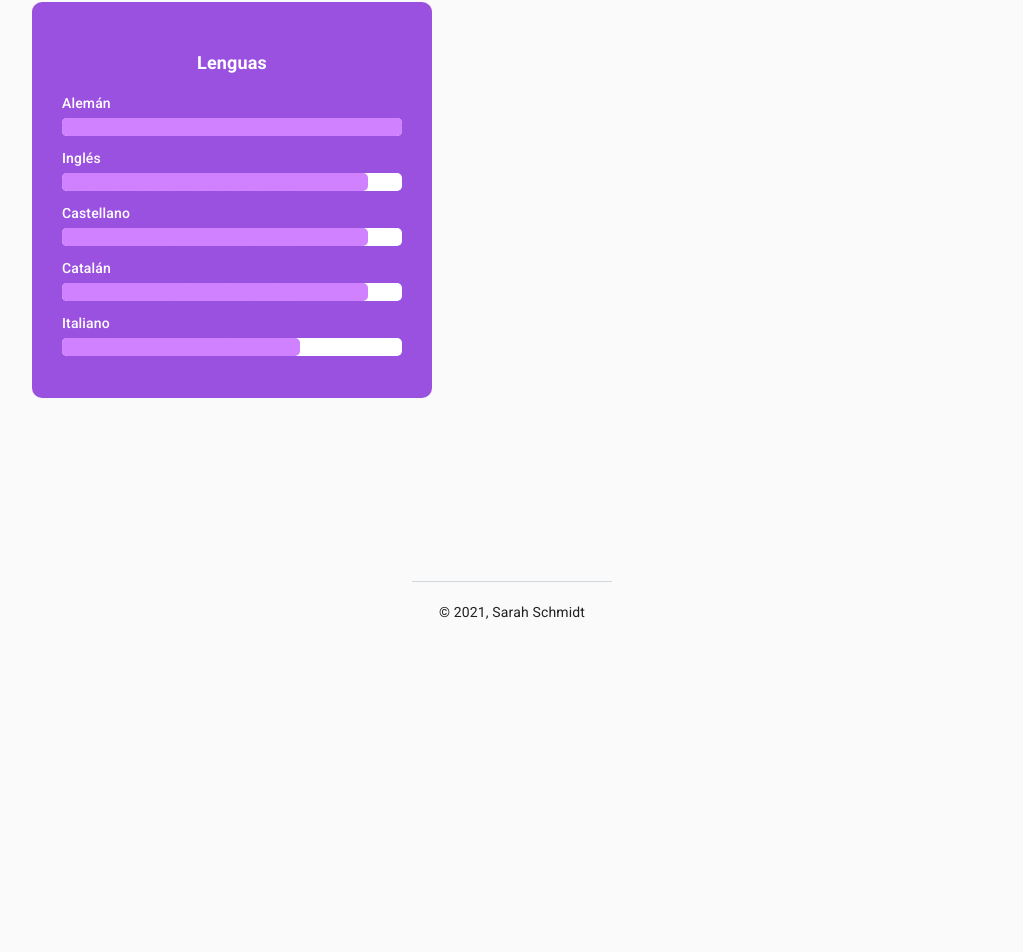
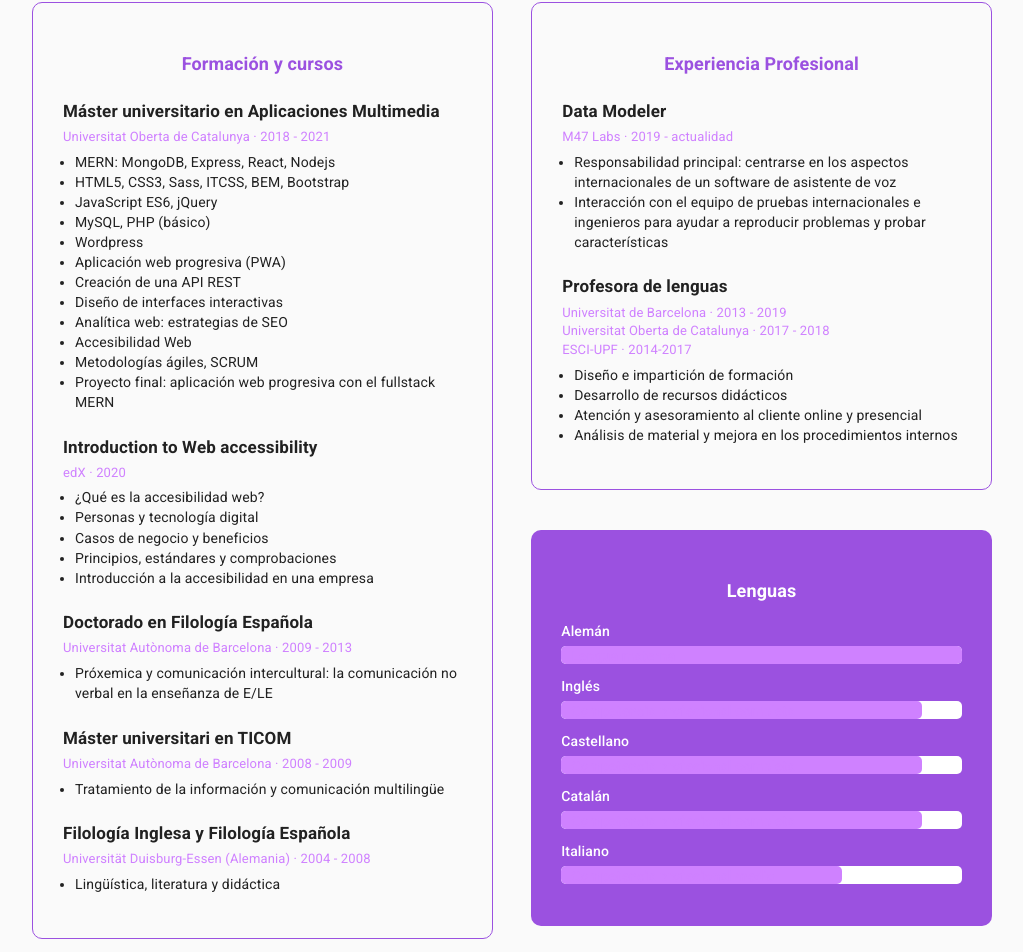
Before and after one commit to sschmidt0/portfolio, a Next.js app: page / in a window 1280 px wide. Shown: the part 1772-2724 px from the top of the page, without its empty margins (128-1151 px from the left). Before the commit the page ends 2414 px from the top, so only its background shows below. Built offline with nearby package versions, Linux system fonts and the light colour scheme.

Commit message:
added curriculum section

```diff
--- a/assets/utils/data.js
+++ b/assets/utils/data.js
@@ -48,37 +48,39 @@ export const projects = [
 
 export const curriculumInfo = [
   {
-    'work': [
+    work: [
       {
-        'title': 'Data Modeler',
-        'companies': [
+        id: 1,
+        title: 'Data Modeler',
+        companies: [
           {
-            'name': 'M47 Labs',
-            'years': '2019 - actualidad',
+            name: 'M47 Labs',
+            years: '2019 - actualidad',
           }
         ],
-        'description': [
+        description: [
           'Responsabilidad principal: centrarse en los aspectos internacionales de un software de asistente de voz',
           'Interacción con el equipo de pruebas internacionales e ingenieros para ayudar a reproducir problemas y probar características',
         ]
       },
       {
-        'title': 'Profesora de lenguas',
-        'companies': [
+        id: 2,
+        title: 'Profesora de lenguas',
+        companies: [
           {
-            'name': 'Universitat de Barcelona',
-            'years': '2013 - 2019'
+            name: 'Universitat de Barcelona',
+            years: '2013 - 2019'
           },
           {
-            'name': 'Universitat Oberta de Catalunya',
-            'years': '2017 - 2018'
+            name: 'Universitat Oberta de Catalunya',
+            years: '2017 - 2018'
           },
           {
-            'name':'ESCI-UPF',
-            'years': '2014-2017'
+            name:'ESCI-UPF',
+            years: '2014-2017'
           }
         ],
-        'description': [
+        description: [
           'Diseño e impartición de formación',
           'Desarrollo de recursos didácticos',
           'Atención y asesoramiento al cliente online y presencial',
@@ -88,12 +90,13 @@ export const curriculumInfo = [
     ]
   },
   {
-    'studies': [
+    studies: [
       {
-        'center': 'Universitat Oberta de Catalunya',
-        'years': '2018 - 2021',
-        'title': 'Máster universitario en Aplicaciones Multimedia',
-        'description': [
+        id: 1,
+        center: 'Universitat Oberta de Catalunya',
+        years: '2018 - 2021',
+        title: 'Máster universitario en Aplicaciones Multimedia',
+        description: [
           'MERN: MongoDB, Express, React, Nodejs',
           'HTML5, CSS3, Sass, ITCSS, BEM, Bootstrap',
           'JavaScript ES6, jQuery',
@@ -109,22 +112,43 @@ export const curriculumInfo = [
         ]
       },
       {
-        'center': 'Universitat Autònoma de Barcelona',
-        'years': '2009 - 2013',
-        'title': 'Doctorado en Filología Española',
-        'description': []
+        id: 2,
+        center: 'edX',
+        years: '2020',
+        title: 'Introduction to Web accessibility',
+        description: [
+          '¿Qué es la accesibilidad web?',
+          'Personas y tecnología digital',
+          'Casos de negocio y beneficios',
+          'Principios, estándares y comprobaciones',
+          'Introducción a la accesibilidad en una empresa'
+        ]
       },
       {
-        'center': 'Universitat Autònoma de Barcelona',
-        'years': '2008 - 2009',
-        'title': 'Máster universitari en TICOM',
-        'description': []
+        id: 3,
+        center: 'Universitat Autònoma de Barcelona',
+        years: '2009 - 2013',
+        title: 'Doctorado en Filología Española',
+        description: [
+          'Próxemica y comunicación intercultural: la comunicación no verbal en la enseñanza de E/LE'
+        ]
       },
       {
-        'center': 'Universität Duisburg-Essen',
-        'years': '2004 - 2008',
-        'title': 'Filología Inglesa y Filología Española',
-        'description': []
+        center: 'Universitat Autònoma de Barcelona',
+        years: '2008 - 2009',
+        title: 'Máster universitari en TICOM',
+        description: [
+          'Tratamiento de la información y comunicación multilingüe'
+        ]
+      },
+      {
+        id: 4,
+        center: 'Universität Duisburg-Essen (Alemania)',
+        years: '2004 - 2008',
+        title: 'Filología Inglesa y Filología Española',
+        description: [
+          'Lingüística, literatura y didáctica'
+        ]
       },
     ],
   },
--- /dev/null
+++ b/components/composed/AboutSection.js
@@ -0,0 +1,11 @@
+import styles from '../../styles/Home.module.scss';
+import { about } from '../../assets/utils/data';
+
+export const AboutSection = () => (
+  <article className={ styles.articleAbout }>
+    <div>
+      <h2>Quién soy</h2>
+      <p>{ about.text }</p>
+    </div>
+  </article>
+);
--- /dev/null
+++ b/components/composed/CvSection.js
@@ -0,0 +1,17 @@
+import styles from '../../styles/Home.module.scss';
+import { Studies } from './Studies';
+import { ProfessionalExperience } from './ProfessionalExperience';
+import { Languages } from './Languages';
+
+export const CvSection = () => (
+  <article className={ styles.articleCV }>
+    <h2>Currículum Vitae</h2>
+    <div className={ styles.cvContainer }>
+      <Studies />
+      <div className={ styles.cvInnerContainer }>
+        <ProfessionalExperience />
+        <Languages />
+      </div>
+    </div>
+  </article>
+);
--- /dev/null
+++ b/components/composed/IntroSection.js
@@ -0,0 +1,24 @@
+import styles from '../../styles/Home.module.scss';
+import { DynamicText } from './DynamicText';
+import { MdExpandMore } from 'react-icons/md';
+import Image from 'next/image';
+
+export const IntroSection = () => (
+  <article className={ styles.articleIntro }>
+    <div className={ styles.introContainer }>
+      <div>
+        <Image
+          src="/sarah-perfil.png"
+          layout="fill"
+          alt="Foto de perfil de Sarah Schmidt"
+        />
+      </div>
+      <div>
+        <h2>Sarah Schmidt</h2>
+        <h1>Desarrolladora Frontend con React</h1>
+        <p>Conocimientos de <DynamicText /></p>
+        <p><MdExpandMore /></p>
+      </div>
+    </div>
+  </article>
+);
--- /dev/null
+++ b/components/composed/ProfessionalExperience.js
@@ -0,0 +1,43 @@
+import { curriculumInfo } from '../../assets/utils/data';
+import styles from '../../styles/Home.module.scss';
+
+export const ProfessionalExperience = () => {
+  const work = curriculumInfo[0].work;
+
+  return (
+    <section className={ styles.studiesExperienceContainer }>
+      <h3>Experiencia Profesional</h3>
+      <ul>
+        {
+          work.map(workItem => {
+            return (
+              <li key={ workItem.id }>
+                <h4>{ workItem.title }</h4>
+                <ul className={ styles.centerCompaniesList }>
+                  {
+                    workItem.companies.map((company, index) => {
+                      return (
+                        <li key={ index }>
+                          <span>{ company.name }</span> · <span>{ company.years }</span>
+                        </li>
+                      )
+                    })
+                  }
+                </ul>
+                <ul className={ styles.descriptionList }>
+                  {
+                    workItem.description.map((descriptionItem, index) => {
+                      return (
+                        <li key={ index }>{ descriptionItem }</li>
+                      )
+                    })
+                  }
+                </ul>
+              </li>
+            );
+          })
+        }
+      </ul>
+    </section>
+  );
+};
--- /dev/null
+++ b/components/composed/Studies.js
@@ -0,0 +1,37 @@
+import { curriculumInfo } from '../../assets/utils/data';
+import styles from '../../styles/Home.module.scss';
+
+export const Studies = () => {
+  const studies = curriculumInfo[1].studies;
+
+  return (
+    <section className={ `${styles.studiesExperienceContainer} ${styles.cvInnerContainer}` }>
+      <h3>Formación y cursos</h3>
+      <ul>
+        {
+          studies.map(study => {
+            return (
+              <li key={ study.id }>
+                <h4>{ study.title }</h4>
+                <ul className={ styles.centerCompaniesList }>
+                  <li>
+                    <span>{ study.center }</span> · <span>{ study.years }</span>
+                  </li>
+                </ul>
+                <ul className={ styles.descriptionList }>
+                  {
+                    study.description.map((studyItem, index) => {
+                      return (
+                        <li key={ index }>{ studyItem }</li>
+                      )
+                    })
+                  }
+                </ul>
+              </li>
+            );
+          })
+        }
+      </ul>
+    </section>
+  );
+};
--- a/pages/index.js
+++ b/pages/index.js
@@ -1,40 +1,14 @@
 import styles from '../styles/Home.module.scss';
-import { DynamicText } from '../components/composed/DynamicText';
-import { MdExpandMore } from 'react-icons/md';
-import Image from 'next/image';
-import { about } from '../assets/utils/data';
 import { Footer } from '../components/Footer';
-import { Languages } from '../components/composed/Languages';
+import { IntroSection } from '../components/composed/IntroSection';
+import { AboutSection } from '../components/composed/AboutSection';
+import { CvSection } from '../components/composed/CvSection';
 
 const Home = () => (
   <section className={ styles.homeContainer }>
-    <article className={ styles.articleIntro }>
-      <div className={ styles.introContainer }>
-        <div>
-          <Image
-            src="/sarah-perfil.png"
-            layout="fill"
-            alt="Foto de perfil de Sarah Schmidt"
-          />
-        </div>
-        <div>
-          <h2>Sarah Schmidt</h2>
-          <h1>Desarrolladora Frontend con React</h1>
-          <p>Conocimientos de <DynamicText /></p>
-          <p><MdExpandMore /></p>
-        </div>
-      </div>
-    </article>
-    <article className={ styles.articleAbout }>
-      <div>
-        <h2>Quién soy</h2>
-        <p>{ about.text }</p>
-      </div>
-    </article>
-    <article className={ styles.articleCV }>
-      <h2>Currículum Vitae</h2>
-      <Languages />
-    </article>
+    <IntroSection />
+    <AboutSection />
+    <CvSection />
     <Footer />
   </section>
 );
--- a/styles/Home.module.scss
+++ b/styles/Home.module.scss
@@ -184,7 +184,6 @@ CV SECTION
 
 .articleCV {
   max-width: 960px;
-  height: 85vh;
   margin: 0 auto;
   padding-left: 20px;
   padding-right: 20px;
@@ -206,12 +205,29 @@ CV SECTION
   }
 }
 
+.cvContainer {
+  display: flex;
+  flex-wrap: wrap;
+  justify-content: space-between;
+  align-items: flex-start;
+}
+
+.cvInnerContainer {
+  width: 100%;
+  @media (min-width: 768px) {
+    width: 48%;
+  }
+}
+
 .languageContainer {
-  max-width: 400px;
+  // width: 100%;
   padding: 30px;
   color: #fff;
   background-color: #9B51E0;
   border-radius: 10px;
+  // @media (min-width: 768px) {
+  //   width: 48%;
+  // }
 
   h3 {
     font-size: 18px;
@@ -256,3 +272,41 @@ CV SECTION
     }
   }
 }
+
+.studiesExperienceContainer {
+  // width: 100%;
+  margin-bottom: 40px;
+  padding: 30px;
+  border-radius: 10px;
+  border: 1px solid #9B51E0;
+  // @media (min-width: 768px) {
+  //   width: 48%;
+  // }
+
+  h3 {
+    font-size: 18px;
+    text-align: center;
+    color: #9B51E0;
+  }
+
+  ul {
+    padding: 0;
+    list-style-type: none;
+
+    h4 {
+      margin-bottom: 5px;
+      font-size: 17px;
+    }
+  }
+}
+
+.centerCompaniesList {
+  margin-bottom: 5px;
+  font-size: 13px;
+  color: #cf81ff;
+}
+
+.descriptionList {
+  margin-left: 12px;
+  list-style-type: disc !important;
+}
```
